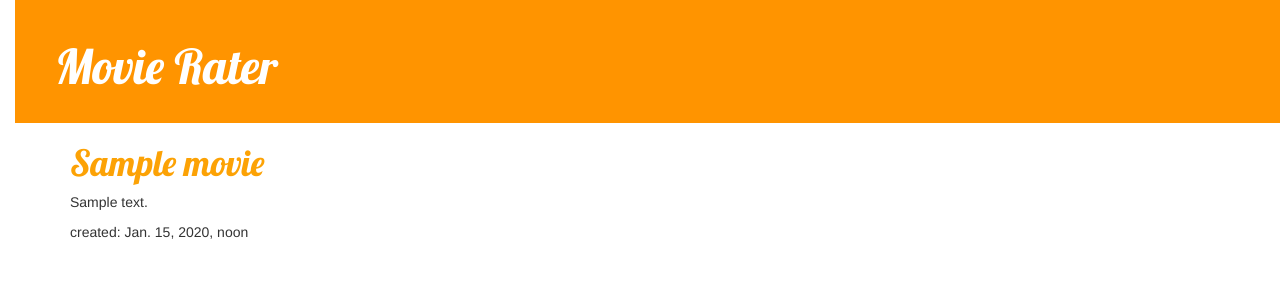
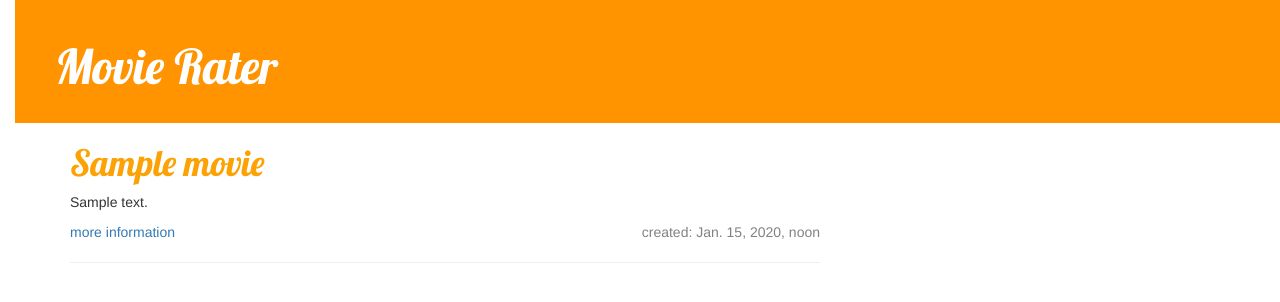
Before and after one commit to lauraantonache/movie-rater, a Django app: template movie_rater/templates/movie_rater/movie_list.html in a window 1280 px wide. Shown: the top 302 px of the page. Run offline with Django 3.2, Linux system fonts and the light colour scheme; the template is opened without the code that fills it: values that come from a table or form of the project are taken from there, others are empty; tables that the repository leaves empty hold one stand-in row (values such as "Sample post"); some libraries are stand-ins or nearby versions.

Commit message:
created a view for a certain entry/movie

```diff
--- a/movie_rater/models.py
+++ b/movie_rater/models.py
@@ -4,8 +4,10 @@ from django.utils import timezone
 class Movie(models.Model):
     owner = models.ForeignKey('auth.User')
     title = models.CharField(max_length=200)
+    extern_link = models.CharField(max_length=500)
     description = models.TextField()
     created_date = models.DateTimeField(default=timezone.now)
+
 
 
 class Person(models.Model):
--- a/movie_rater/static/css/movie_rater.css
+++ b/movie_rater/static/css/movie_rater.css
@@ -47,6 +47,6 @@ h1, h2, h3, h4 {
     margin-right: 20px;
 }
 
-.post {
+.movie {
     margin-bottom: 70px;
 }
--- a/movie_rater/templates/movie_rater/movie_list.html
+++ b/movie_rater/templates/movie_rater/movie_list.html
@@ -1,13 +1,16 @@
 {% extends "movie_rater/base.html" %}
+
 {% block content %}
 	{% for movie in movies %}
 
-	    <div class="post">
-	        <h1 id="movie_title"><a href="">{{ movie.title }}</a></h1>
+	    <div class="movie">
+	        <h1 id="movie_title"><a href="{% url "movie_rater.views.movie_detail" pk=movie.pk %}">{{ movie.title }}</a></h1>
 
 
 	        <p id="description">{{ movie.description|linebreaks }}</p>
-	        <p id="date">created: {{ movie.created_date }}</p>
+	        <a href={{ movie.extern_link }}>more information</a></li>
+	        <p class="date">created: {{ movie.created_date }}</p>
+	        <hr></hr>
 	    </div>
 	{% endfor %}
 {% endblock content %}
--- a/movie_rater/urls.py
+++ b/movie_rater/urls.py
@@ -2,5 +2,6 @@ from django.conf.urls import url
 from . import views
 
 urlpatterns = [
-	url(r'^$', views.movie_list)
+	url(r'^$', views.movie_list),
+	url(r'^movie/(?P<pk>[0-9]+)/$', views.movie_detail),
 ]
--- a/movie_rater/views.py
+++ b/movie_rater/views.py
@@ -1,4 +1,4 @@
-from django.shortcuts import render
+from django.shortcuts import render, get_object_or_404
 from . models import Movie
 from django.utils import timezone
 
@@ -6,3 +6,7 @@ from django.utils import timezone
 def movie_list(request):
 	movies = Movie.objects.filter(created_date__lte=timezone.now()).order_by('created_date')
 	return render(request, 'movie_rater/movie_list.html', {'movies':movies})
+
+def movie_detail(request, pk):
+	movie = get_object_or_404(Movie, pk=pk)
+	return render(request, 'movie_rater/movie_detail.html', {'movie': movie})
```
Also changed, not shown: movie_rater/templates/movie_rater/movie_detail.html (added, +14 -0 lines), movie_rater/migrations/0004_movie_external_link.py (added), movie_rater/migrations/0005_auto_20150627_1145.py (added).
